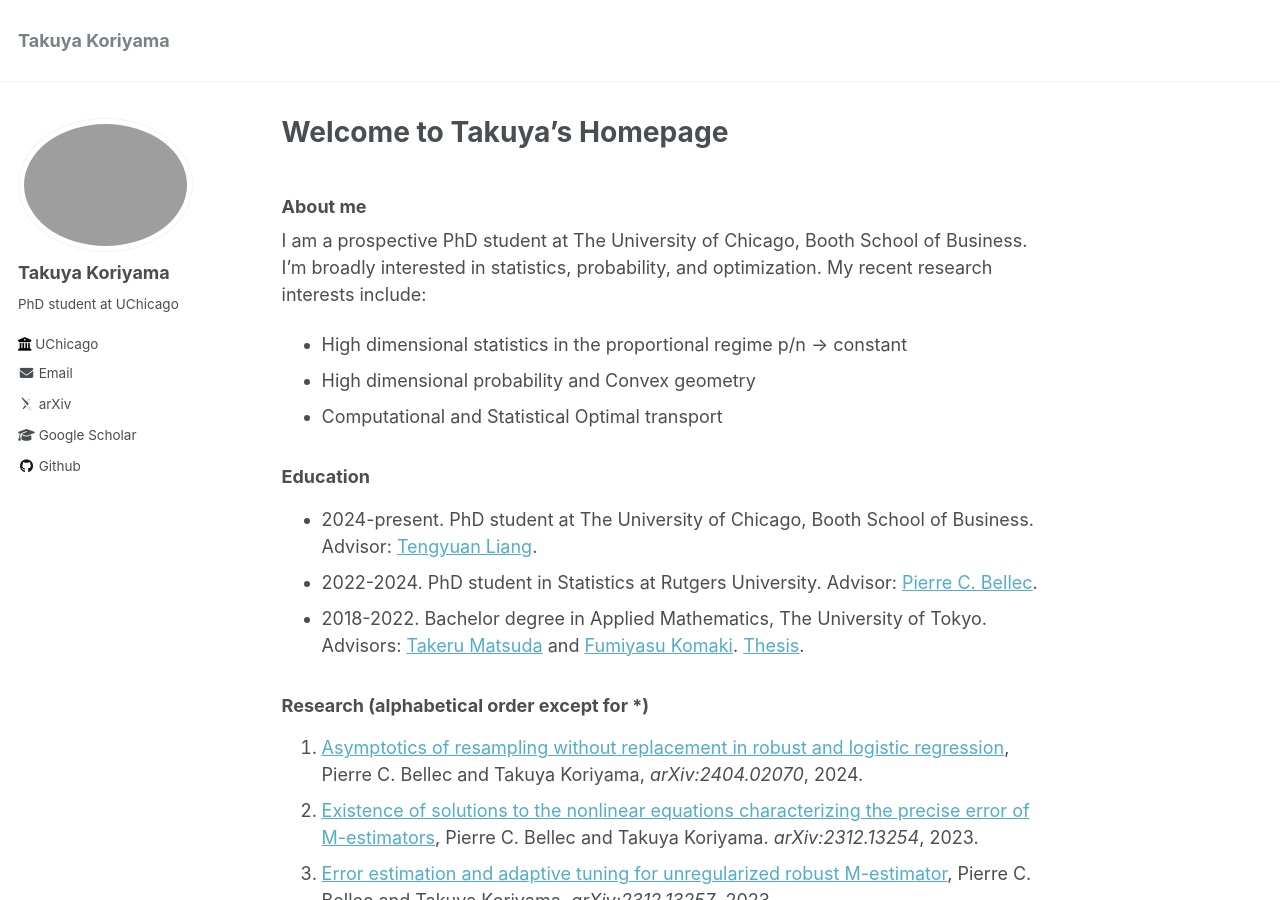
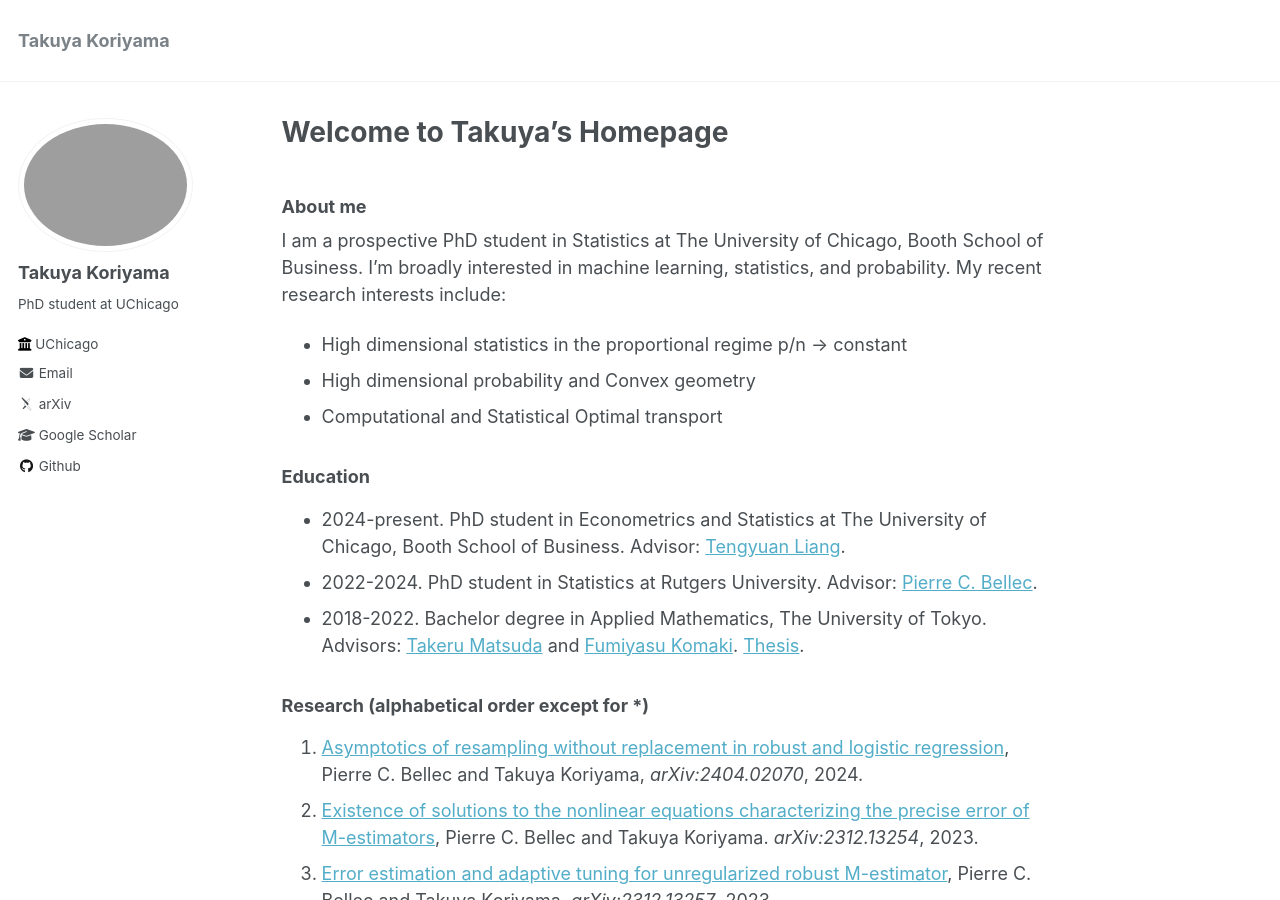
Before and after one commit to TakuyaKoriyama/takuyakoriyama.github.io, a Jekyll site: the page built from _pages/about.md, in a window 1280 px wide and 900 px high. Built offline with Jekyll 4.4.1, drawn with Linux system fonts in a browser that asks for light colours; some web fonts are replaced.

Commit message:
change name

```diff
--- a/_pages/about.md
+++ b/_pages/about.md
@@ -8,15 +8,14 @@ redirect_from:
 ---
 
 ### About me
-I am a prospective PhD student at The University of Chicago, Booth School of Business.
-I'm broadly interested in statistics, probability, and optimization. My recent research interests include:
+I am a prospective PhD student in Statistics at The University of Chicago, Booth School of Business.
+I'm broadly interested in machine learning, statistics, and probability. My recent research interests include:
 * High dimensional statistics in the proportional regime p/n -> constant
 * High dimensional probability and Convex geometry
 * Computational and Statistical Optimal transport
 
-
 ### Education
-* 2024-present. PhD student at The University of Chicago, Booth School of Business. Advisor: [Tengyuan Liang](https://tyliang.github.io/Tengyuan.Liang/).
+* 2024-present. PhD student in Econometrics and Statistics at The University of Chicago, Booth School of Business. Advisor: [Tengyuan Liang](https://tyliang.github.io/Tengyuan.Liang/).
 * 2022-2024. PhD student in Statistics at Rutgers University. Advisor: [Pierre C. Bellec](https://statweb.rutgers.edu/PCB71/).
 * 2018-2022. Bachelor degree in Applied Mathematics, The University of Tokyo. Advisors: [Takeru Matsuda](http://www.stat.t.u-tokyo.ac.jp/~t-matsuda/) and [Fumiyasu Komaki](http://www.stat.t.u-tokyo.ac.jp/~komaki/index-e.html). [Thesis](https://arxiv.org/abs/2207.01949).
 
```
Also changed, not shown: 1 other file.
